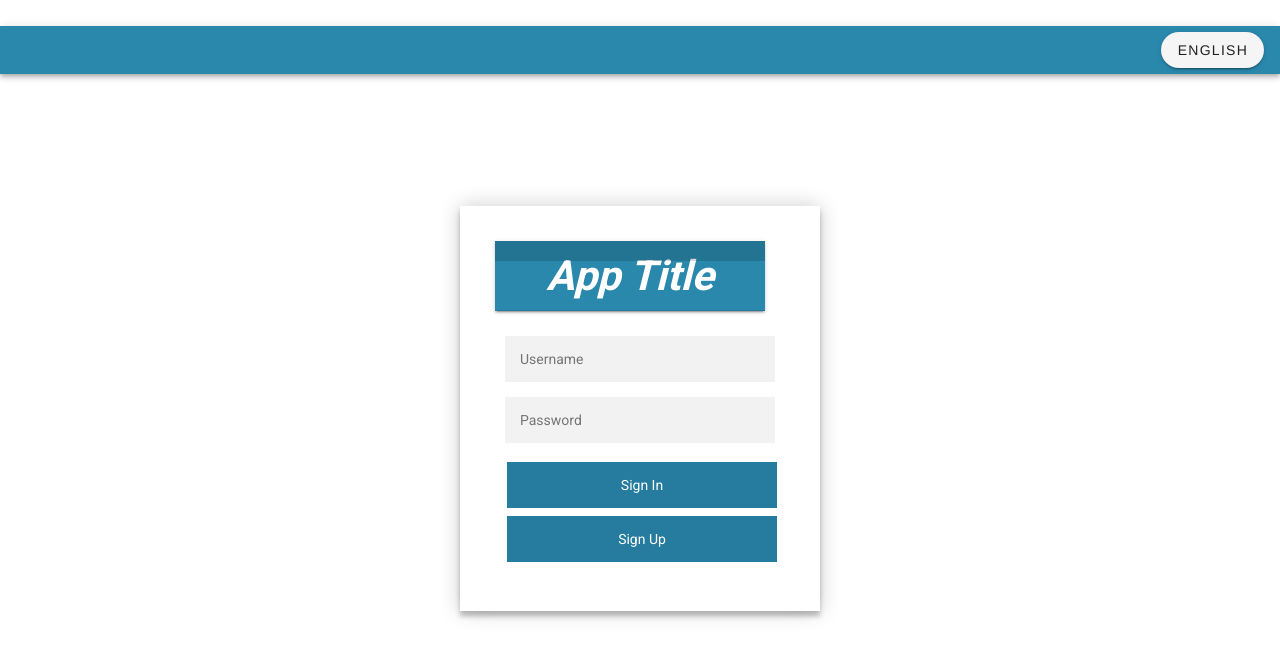
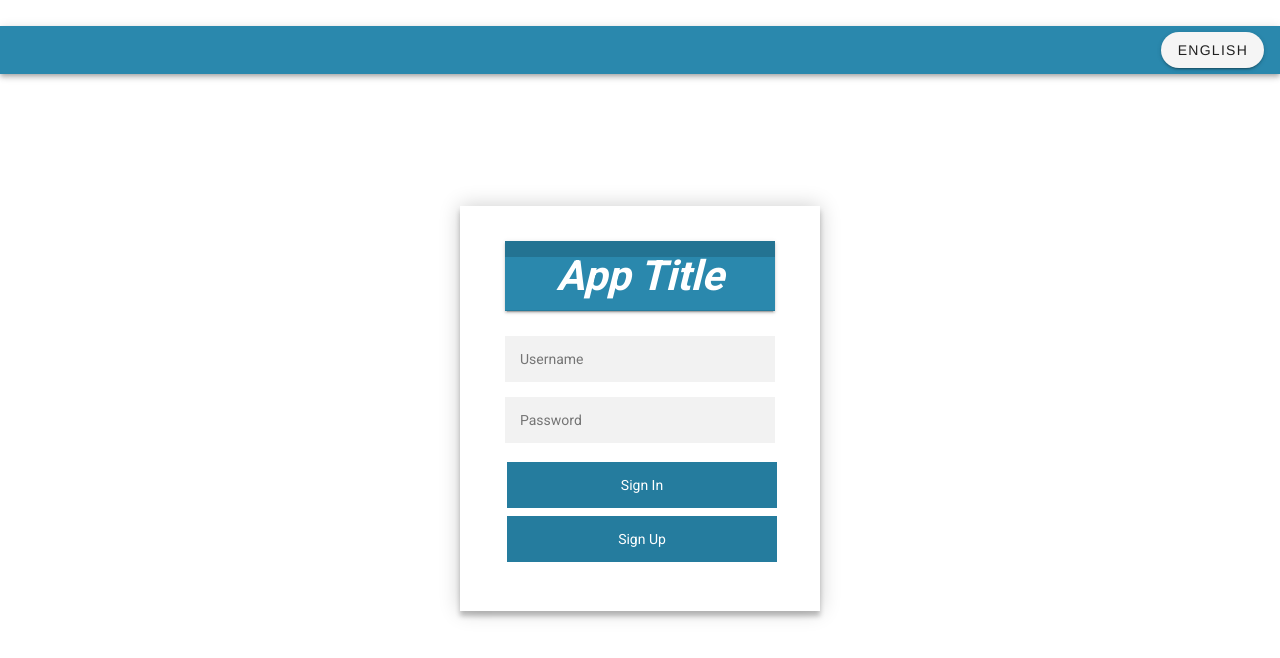
Before and after one commit to nicolaAtti/ASW-Project, a Vue app in the folder webapp/: page /#/login in a window 1280 px wide. Shown: the top 658 px of the page. Built offline with nearby package versions, Linux system fonts and the light colour scheme.

Commit message:
Fix header position

```diff
--- a/webapp/src/components/LoginPage.vue
+++ b/webapp/src/components/LoginPage.vue
@@ -59,7 +59,7 @@
         position: relative;
         width: 100%;
         padding: 10px;
-        margin: -10px -10px 25px -10px;
+        margin: -10px -10px 25px 0px;
         border-bottom: 1px solid rgba(0, 0, 0, 0.1);
         background: #2A88AD;
         font-family: 'Roboto', sans-serif;
@@ -80,7 +80,7 @@
         position: absolute;
         width: 100%;
         height: 5px;
-        padding: 10px;
+        padding: 8px;
         margin: -10px 0 0 -10px;
         box-sizing: border-box;
         background: rgba(0, 0, 0, 0.156);
```
